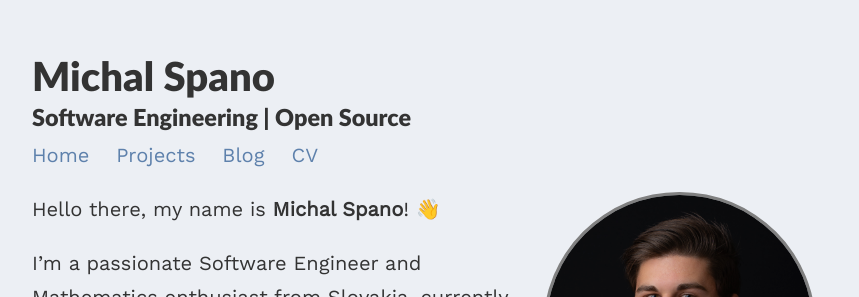
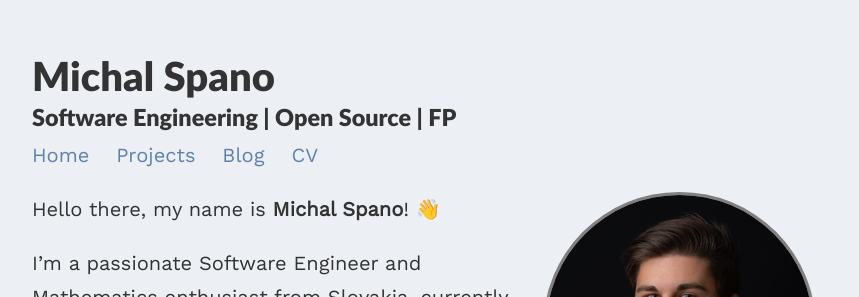
Before and after one commit to michalspano/michalspano.github.io, a Jekyll site: the page built from index.md, in a window 1280 px wide. Shown: the top 297 px of the page, without its empty margins (208-1067 px from the left). Built offline with Jekyll 4.4.1, drawn with Linux system fonts in a browser that asks for light colours; nearby versions of some CDN libraries.

```diff
--- a/_config.yml
+++ b/_config.yml
@@ -1,9 +1,9 @@
 title: Michal Spano
-description: Software Engineering | Open Source
+description: Software Engineering | Open Source | FP
 
 baseurl: /michalspano.github.io   #name of GitHub repository
 # url: michalspano.com            #custom url to be used instead of GitHub repository
-email: "mailto:spano@chalmers.se"
+email: "mailto:spano@michalspano.com"
 
 # Pagination
 paginate: 4
```
